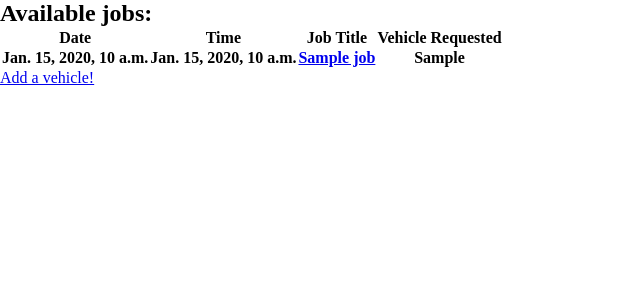
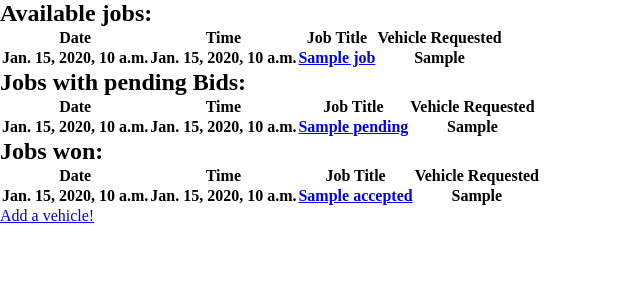
Before and after one commit to kslaugh/moving_wars, a Django app: template contractor/templates/cont-home.html in a window 1280 px wide. Shown: the part 58-358 px from the top of the page, without its empty margins (0-640 px from the left). Run offline with Django 3.2, Linux system fonts and the light colour scheme; the template is opened without the code that fills it: most values are stand-ins (such as "Sample title", 1, 10 or a date in 2020); lists and menus that the app fills with data are empty.

Commit message:
jobs won is working for the contractor, but not pending bids

```diff
--- a/contractor/models.py
+++ b/contractor/models.py
@@ -58,7 +58,7 @@ class Contractors(models.Model):
 class Bids(models.Model):
     amount=models.IntegerField()
     jobs=models.ForeignKey(Jobs, related_name='bids',on_delete=models.CASCADE)
-    j=models.OneToOneField(Jobs,related_name='bid',on_delete=models.CASCADE,null=True)
+    j=models.ForeignKey(Jobs,related_name='bid',on_delete=models.CASCADE,null=True)
     created_at=models.DateTimeField(auto_now_add=True)
     updated_at=models.DateTimeField(auto_now=True)
     contractor=models.ForeignKey(Contractors, related_name='bids',on_delete=models.CASCADE)
--- a/contractor/templates/cont-home.html
+++ b/contractor/templates/cont-home.html
@@ -30,6 +30,40 @@
             </tr>
             {% endfor %}
         </table>
+        <h2>Jobs with pending Bids:</h2>
+        <table>
+            <tr>
+                <th class="content_header">Date</th>
+                <th class="content_header">Time</th>
+                <th class="content_header">Job Title</th>
+                <th class="content_header">Vehicle Requested</th>
+            </tr>
+            {% for i in pending %}
+            <tr>
+                <th class="content_row">{{ i.date }}</th>
+                <th class="content_row">{{ i.time }}</th>
+                <th class="content_row"><a href="/contractor/{{ i.id }}">{{ i.title }}</a></th>
+                <th class="content_row">{{ i.vehicle_type }}</th>
+            </tr>
+            {% endfor %}
+        </table>
+        <h2>Jobs won:</h2>
+        <table>
+            <tr>
+                <th class="content_header">Date</th>
+                <th class="content_header">Time</th>
+                <th class="content_header">Job Title</th>
+                <th class="content_header">Vehicle Requested</th>
+            </tr>
+            {% for j in accepted %}
+            <tr>
+                <th class="content_row">{{ j.date }}</th>
+                <th class="content_row">{{ j.time }}</th>
+                <th class="content_row"><a href="/contractor/{{ j.id }}">{{ j.title }}</a></th>
+                <th class="content_row">{{ j.vehicle_type }}</th>
+            </tr>
+            {% endfor %}
+        </table>
         <a href="/contractor/add/vehicle">Add a vehicle!</a>
     </div>
 </body>
```
Also changed, not shown: contractor/views.py (+17 -3 lines), contractor/migrations/0007_auto_20200626_0348.py (added), contractor/migrations/0008_auto_20200626_0350.py (added), contractor/migrations/0009_auto_20200626_0417.py (added), contractor/migrations/0010_auto_20200626_0419.py (added).
